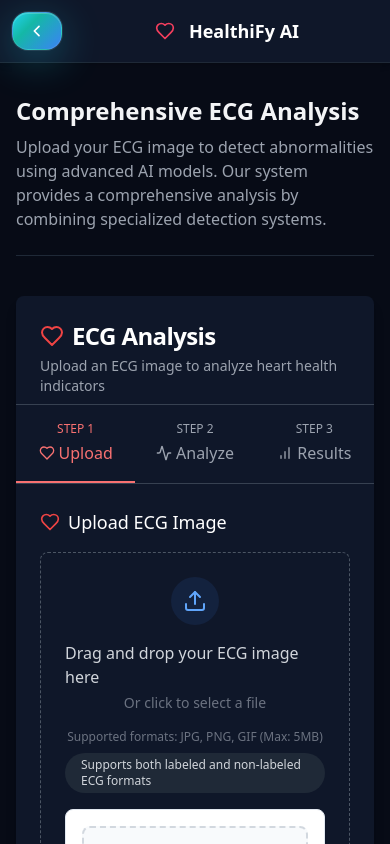
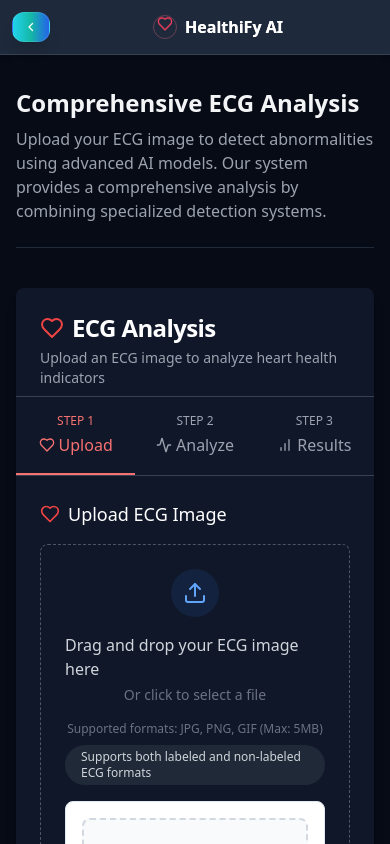
Before and after one commit to ecegroup2/HealthiFy-AI, a React (Vite) app: page / in a window 390 px wide. Shown: the top 844 px of the page. Built offline with nearby package versions, Linux system fonts and the light colour scheme.

Commit message:
Index.tsx

```diff
--- a/src/pages/Index.tsx
+++ b/src/pages/Index.tsx
@@ -19,33 +19,31 @@ const Index = () => {
   </div>
 </header> */}
 
-       <header className="bg-[#0f1729] shadow-md border-b border-gray-800">
+
+
+  <header className="bg-[#1e293b] shadow-md border-b border-gray-700">
         <div className="max-w-7xl mx-auto py-3 sm:py-4 px-3 sm:px-4 md:px-6 lg:px-8">
           <div className="flex items-center justify-between sm:justify-start gap-2 sm:gap-3">
             {/* Back Button */}
             <button
               onClick={() => window.location.href = 'https://ecegroup2.github.io/'}
-              className="group relative flex items-center gap-1 sm:gap-2 px-4 sm:px-5 md:px-7 py-2.5 sm:py-3 md:py-3.5 bg-gradient-to-r from-cyan-400 via-teal-500 to-blue-600 hover:from-cyan-300 hover:via-teal-400 hover:to-blue-500 text-white font-medium sm:font-semibold rounded-2xl sm:rounded-3xl transition-all duration-500 transform hover:scale-110 hover:-translate-y-1 shadow-2xl hover:shadow-cyan-500/25 text-sm sm:text-base backdrop-blur-sm border border-white/10 hover:border-white/20 active:scale-95"
-              style={{
-                background: 'linear-gradient(135deg, #22d3ee 0%, #14b8a6 35%, #3b82f6 100%)',
-                boxShadow: '0 10px 40px rgba(34, 211, 238, 0.3), 0 0 0 1px rgba(255, 255, 255, 0.1), inset 0 1px 0 rgba(255, 255, 255, 0.2)'
-              }}
+              className="group relative flex items-center gap-1 sm:gap-2 px-3 sm:px-4 md:px-6 py-2 sm:py-2.5 md:py-3 bg-gradient-to-r from-cyan-400 via-teal-500 to-blue-600 hover:from-cyan-300 hover:via-teal-400 hover:to-blue-500 text-white font-medium sm:font-semibold rounded-xl sm:rounded-2xl transition-all duration-500 transform hover:scale-105 hover:-translate-y-0.5 shadow-lg hover:shadow-cyan-500/25 text-xs sm:text-sm md:text-base backdrop-blur-sm border border-white/10 hover:border-white/20 active:scale-95"
               onMouseEnter={(e) => {
-                e.target.style.background = 'linear-gradient(135deg, #06b6d4 0%, #0d9488 35%, #2563eb 100%)';
-                e.target.style.boxShadow = '0 20px 60px rgba(34, 211, 238, 0.4), 0 0 0 1px rgba(255, 255, 255, 0.2), inset 0 1px 0 rgba(255, 255, 255, 0.3)';
+                e.currentTarget.style.background = 'linear-gradient(135deg, #06b6d4 0%, #0d9488 35%, #2563eb 100%)';
+                e.currentTarget.style.boxShadow = '0 16px 48px rgba(34, 211, 238, 0.4), 0 0 0 1px rgba(255, 255, 255, 0.2), inset 0 1px 0 rgba(255, 255, 255, 0.3)';
               }}
               onMouseLeave={(e) => {
-                e.target.style.background = 'linear-gradient(135deg, #22d3ee 0%, #14b8a6 35%, #3b82f6 100%)';
-                e.target.style.boxShadow = '0 10px 40px rgba(34, 211, 238, 0.3), 0 0 0 1px rgba(255, 255, 255, 0.1), inset 0 1px 0 rgba(255, 255, 255, 0.2)';
+                e.currentTarget.style.background = 'linear-gradient(135deg, #22d3ee 0%, #14b8a6 35%, #3b82f6 100%)';
+                e.currentTarget.style.boxShadow = '0 8px 32px rgba(34, 211, 238, 0.3), 0 0 0 1px rgba(255, 255, 255, 0.1), inset 0 1px 0 rgba(255, 255, 255, 0.2)';
               }}
               aria-label="Go back to homepage"
             >
               {/* Animated background glow */}
-              <div className="absolute inset-0 rounded-2xl sm:rounded-3xl bg-gradient-to-r from-cyan-400 via-teal-500 to-blue-600 opacity-0 group-hover:opacity-20 blur-xl transition-opacity duration-500"></div>
+              <div className="absolute inset-0 rounded-xl sm:rounded-2xl bg-gradient-to-r from-cyan-400 via-teal-500 to-blue-600 opacity-0 group-hover:opacity-20 blur-xl transition-opacity duration-500"></div>
 
               {/* Arrow icon with animation */}
               <svg
-                className="w-4 h-4 sm:w-5 sm:h-5 transition-transform duration-300 group-hover:-translate-x-1 relative z-10"
+                className="w-3 h-3 sm:w-4 sm:h-4 md:w-5 md:h-5 transition-transform duration-300 group-hover:-translate-x-1 relative z-10"
                 fill="none"
                 stroke="currentColor"
                 viewBox="0 0 24 24"
@@ -60,18 +58,22 @@ const Index = () => {
               </span>
 
               {/* Shine effect */}
-              <div className="absolute inset-0 rounded-2xl sm:rounded-3xl opacity-0 group-hover:opacity-100 transition-opacity duration-700">
-                <div className="absolute inset-0 rounded-2xl sm:rounded-3xl bg-gradient-to-r from-transparent via-white/20 to-transparent transform -skew-x-12 translate-x-full group-hover:-translate-x-full transition-transform duration-1000"></div>
+              <div className="absolute inset-0 rounded-xl sm:rounded-2xl opacity-0 group-hover:opacity-100 transition-opacity duration-700">
+                <div className="absolute inset-0 rounded-xl sm:rounded-2xl bg-gradient-to-r from-transparent via-white/20 to-transparent transform -skew-x-12 translate-x-full group-hover:-translate-x-full transition-transform duration-1000"></div>
               </div>
             </button>
 
             {/* Logo and Title */}
             <div className="flex items-center gap-2 sm:gap-3 flex-1 sm:flex-initial justify-center sm:justify-start">
-              <div className="relative w-8 h-8 sm:w-10 sm:h-10 flex items-center justify-center">
+              <div className="relative w-6 h-6 sm:w-8 sm:h-8 md:w-10 md:h-10 flex items-center justify-center">
+                {/* Animated ping ring */}
                 <div className="absolute inset-0 border-2 border-rose-500 rounded-full opacity-20 animate-ping"></div>
-                <Heart className="h-5 w-5 sm:h-6 sm:w-6 text-rose-500 z-10" />
+                {/* Pulse ring */}
+                <div className="absolute inset-0 border border-rose-400 rounded-full opacity-30 animate-pulse"></div>
+                {/* Heart icon with bounce animation */}
+                <Heart className="h-4 w-4 sm:h-5 sm:w-5 md:h-6 md:w-6 text-rose-500 z-10 animate-bounce" />
               </div>
-              <h1 className="text-lg sm:text-2xl md:text-3xl font-bold text-white truncate">
+              <h1 className="text-base sm:text-xl md:text-2xl lg:text-3xl font-bold text-white truncate bg-gradient-to-r from-white via-gray-100 to-white bg-clip-text">
                 HealthiFy AI
               </h1>
             </div>
```
